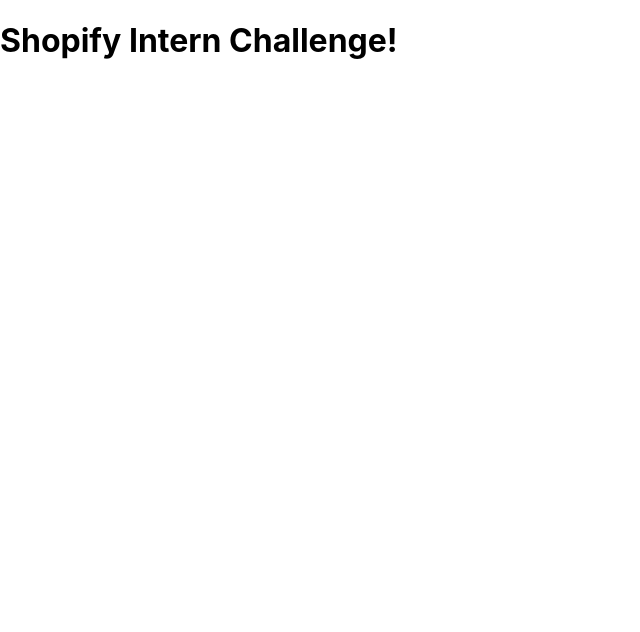
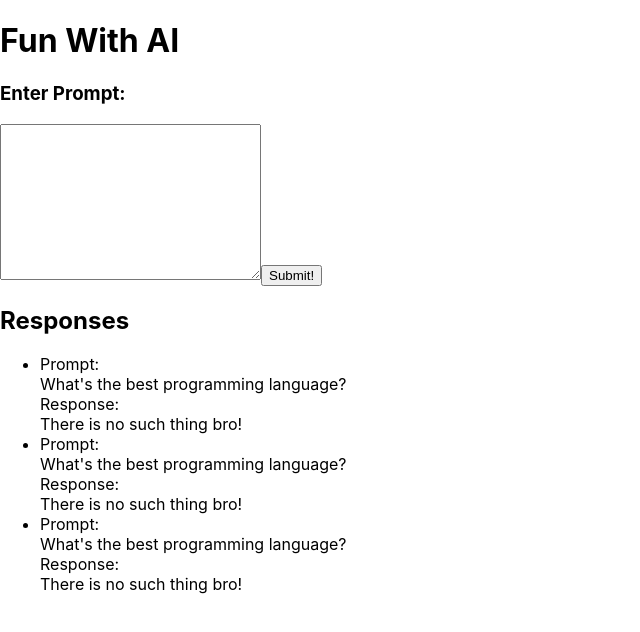
Before and after one commit to chriskorsak/shopify-intern-challenge, a JavaScript app: page / in a window 1280 px wide. Shown: the top 632 px of the page, without its empty margins (0-640 px from the left). Built offline with nearby package versions, Linux system fonts and the light colour scheme; the HTML template or start-up script is replaced by a standard one.

Commit message:
create form, responses, response components for basic UI

```diff
--- a/src/App.js
+++ b/src/App.js
@@ -1,7 +1,13 @@
+import Form from './components/Form';
+import Responses from './components/Responses';
+
 function App() {
   return (
     <div className="App">
-      <h1>Shopify Intern Challenge!</h1>
+      <h1>Fun With AI</h1>
+      <Form />
+      <h2>Responses</h2>
+      <Responses />
     </div>
   );
 }
--- /dev/null
+++ b/src/components/Form.js
@@ -0,0 +1,11 @@
+const Form = () => {
+  return (
+    <form>
+      <h3>Enter Prompt:</h3>
+      <textarea name="" id="" cols="30" rows="10"></textarea>
+      <button type="submit">Submit!</button>
+    </form>
+  );
+};
+
+export default Form;
--- /dev/null
+++ b/src/components/Response.js
@@ -0,0 +1,12 @@
+const Response = () => {
+  return (
+    <li>
+      <div>Prompt:</div>
+      <div>What's the best programming language?</div>
+      <div>Response:</div>
+      <div>There is no such thing bro!</div>
+    </li>
+  );
+};
+
+export default Response;
--- /dev/null
+++ b/src/components/Responses.js
@@ -0,0 +1,13 @@
+import Response from './Response';
+
+const Responses = () => {
+  return (
+    <ul>
+      <Response />
+      <Response />
+      <Response />
+    </ul>
+  );
+};
+
+export default Responses;
```
